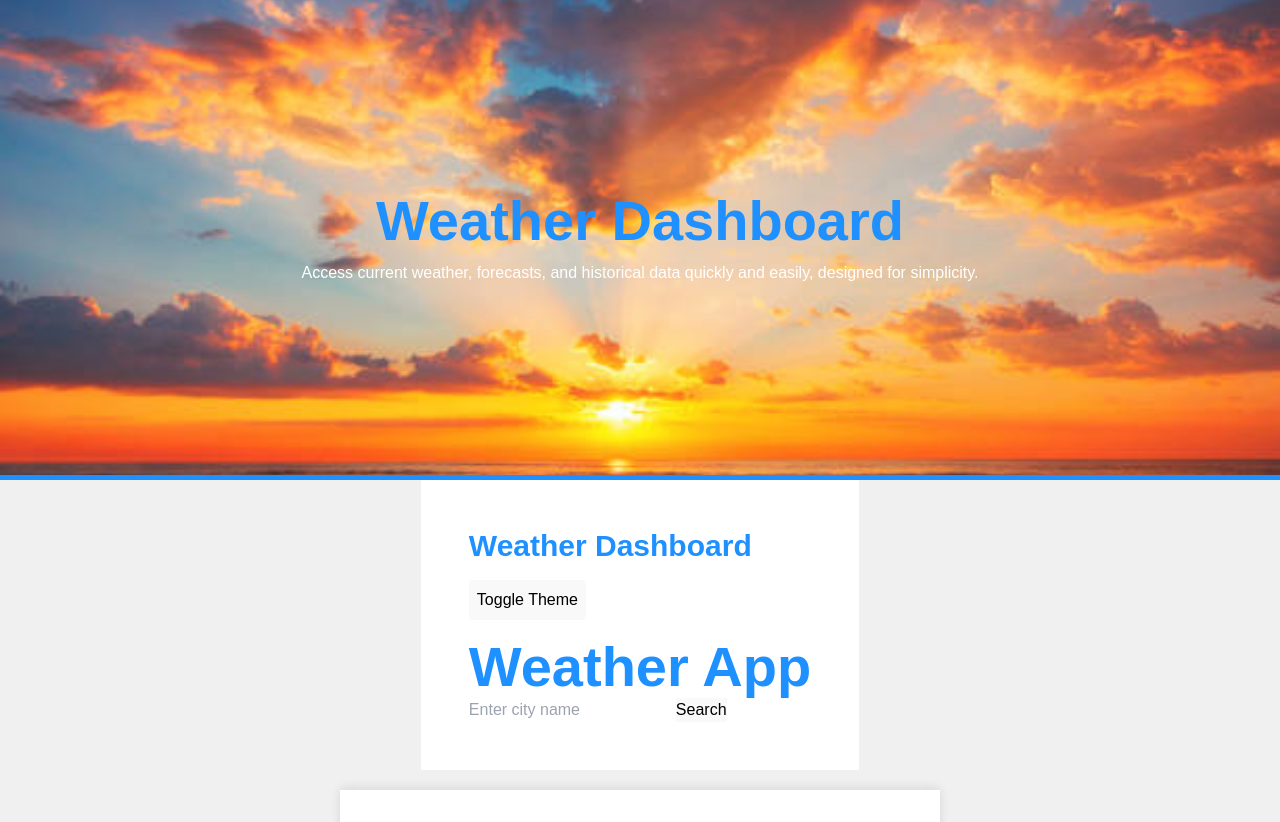
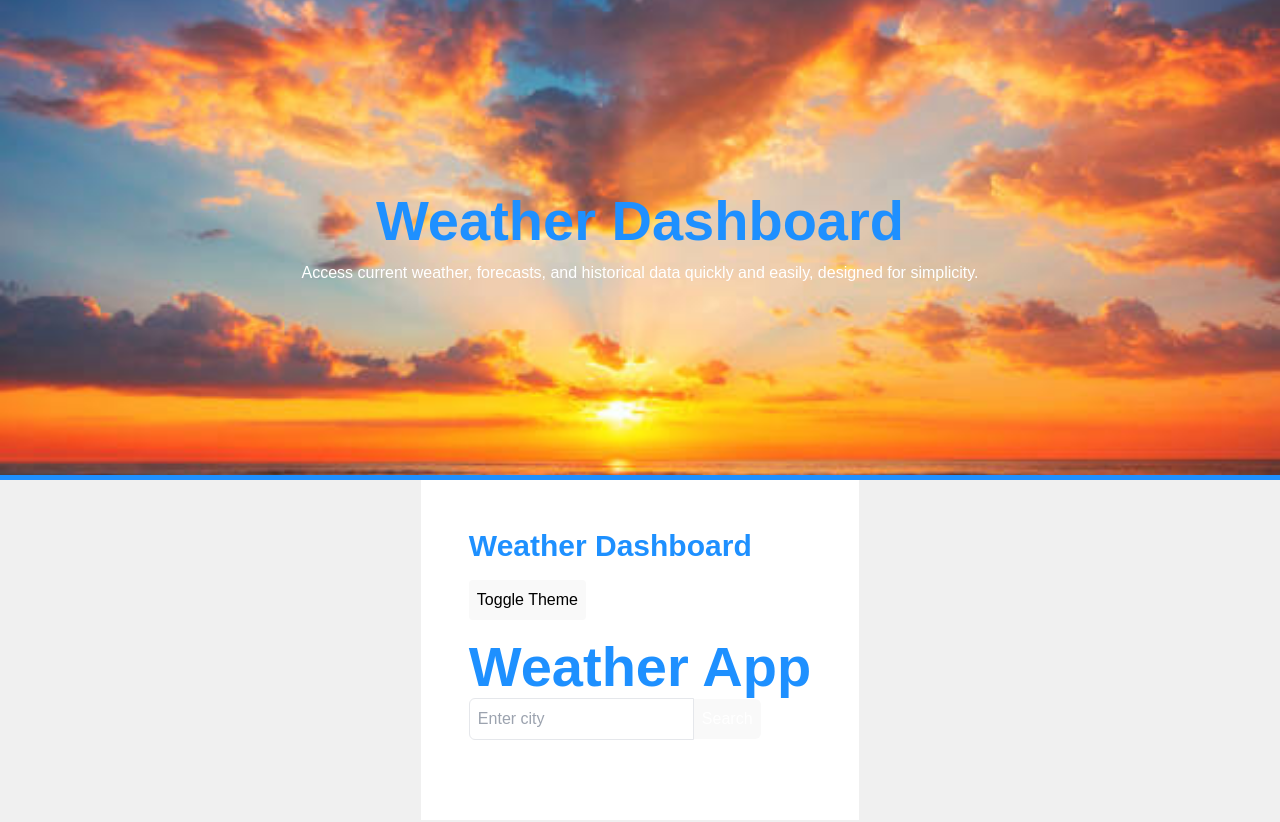
Before and after one commit to Tsi2216/Weather-Dashboard, a React (Vite) app: page / in a window 1280 px wide. Shown: the top 822 px of the page. Built offline with nearby package versions, Linux system fonts and the light colour scheme.

Commit message:
added modified file

```diff
--- a/src/components/WeatherComponent.jsx
+++ b/src/components/WeatherComponent.jsx
@@ -1,15 +1,14 @@
-// src/components/WeatherComponent.jsx
 import React, { useState } from 'react';
 import { fetchWeatherData } from '../services/weatherApi';
+import SearchBar from './SearchBar';
 
 const WeatherComponent = () => {
-    const [city, setCity] = useState('');
     const [currentWeather, setCurrentWeather] = useState(null);
     const [forecast, setForecast] = useState([]);
     const [error, setError] = useState('');
     const [isLoading, setIsLoading] = useState(false);
 
-    const handleSearch = async () => {
+    const handleSearch = async (city) => {
         if (!city) {
             setError('Please enter a city name');
             return;
@@ -32,20 +31,14 @@ const WeatherComponent = () => {
     return (
         <div>
             <h1>Weather App</h1>
-            <input
-                type="text"
-                value={city}
-                onChange={(e) => setCity(e.target.value)}
-                placeholder="Enter city name"
-            />
-            <button onClick={handleSearch}>Search</button>
+            <SearchBar onSearch={handleSearch} /> {/* Use SearchBar here */}
 
             {isLoading && <p>Loading...</p>}
             {error && <p style={{ color: 'red' }}>{error}</p>}
 
             {currentWeather && (
                 <div>
-                    <h2>Current Weather in {city}</h2>
+                    <h2>Current Weather</h2>
                     <p>Temperature: {currentWeather.temperature}°C</p>
                     <p>Condition: {currentWeather.condition}</p>
                 </div>
```
